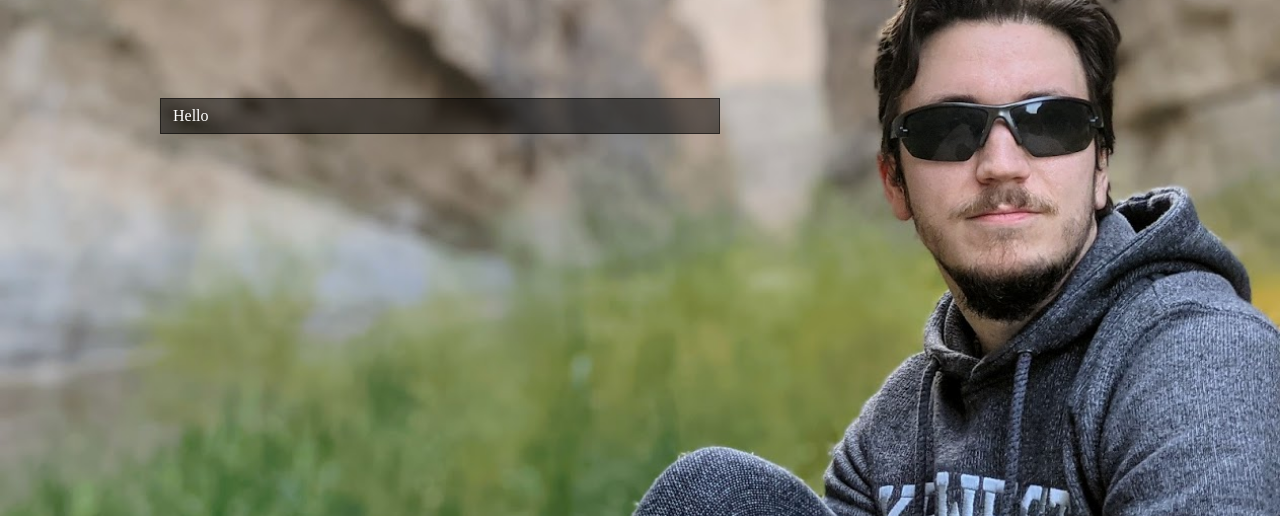
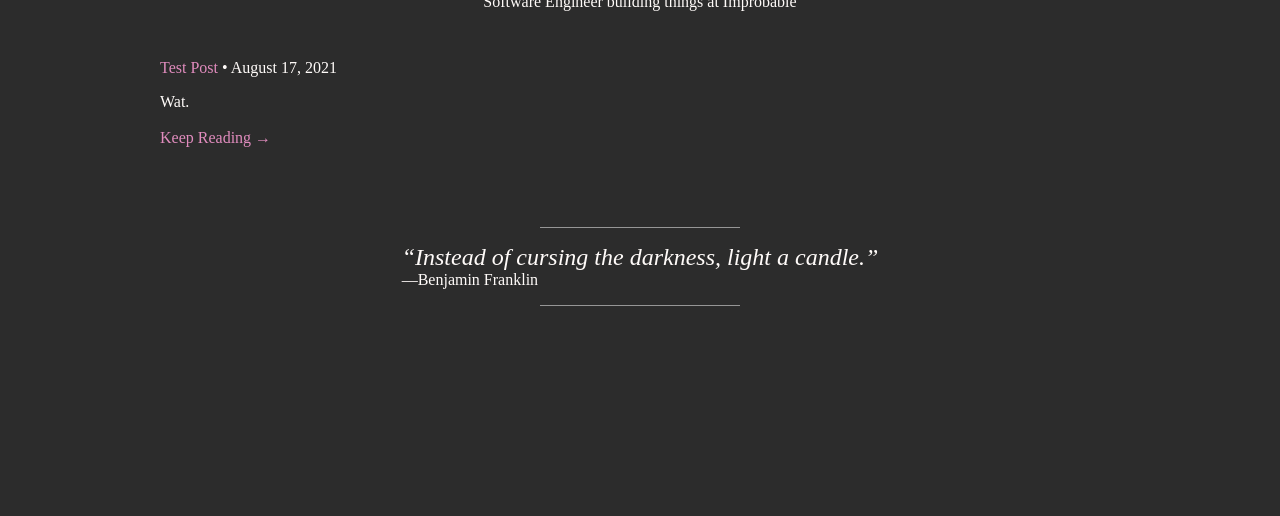
Before and after one commit to ianlamb/ianlamb.com, a Gatsby site: page / in a window 1280 px wide. Shown: the part 284-800 px from the top of the page. Built offline with nearby package versions, Linux system fonts and the light colour scheme; Gatsby itself is replaced by a stand-in of ours; some packages are replaced by stand-ins of ours.

Commit message:
start work on a more simple design

```diff
--- /dev/null
+++ b/src/components/RandomQuote.js
@@ -0,0 +1,57 @@
+import React from "react"
+import styled from "styled-components"
+import theme from "../theme"
+
+const quotes = [
+    {
+        text: "Instead of cursing the darkness, light a candle.",
+        source: "Benjamin Franklin"
+    },
+    {
+        text: "Wealth consists not in having great possessions, but in having few wants.",
+        source: "Epictetus"
+    }
+]
+
+const QuoteContainer = styled.div`
+    margin: ${theme.spacing(6)} auto;
+
+    &:before {
+        position: relative;
+        display: block;
+        content: '';
+        width: ${theme.quoteDecorationSize}px;
+        left: calc(50% - ${theme.quoteDecorationSize/2}px);
+        top: -${theme.spacing(2)};
+        border-top: 1px solid rgba(255, 255, 255, 0.5);
+    }
+    &:after {
+        position: relative;
+        display: block;
+        content: '';
+        width: ${theme.quoteDecorationSize}px;
+        left: calc(50% - ${theme.quoteDecorationSize/2}px);
+        bottom: -${theme.spacing(2)};
+        border-bottom: 1px solid rgba(255, 255, 255, 0.5);
+    }
+`
+
+const Quote = styled.div`
+    font-size: 1.5rem;
+    font-style: italic;
+`
+const Source = styled.div`
+    font-size: 1rem;
+`
+
+const RandomQuote = () => {
+    const quote = quotes[Math.round(Math.random() * (quotes.length - 1))]
+    return (
+        <QuoteContainer>
+            <Quote>&ldquo;{quote.text}&rdquo;</Quote>
+            <Source>&mdash;{quote.source}</Source>
+        </QuoteContainer>
+    )
+}
+
+export default RandomQuote
--- a/src/components/common.js
+++ b/src/components/common.js
@@ -1,25 +1,24 @@
 import styled, { css } from "styled-components"
+import theme from "../theme"
 
 export const Page = styled.div`
   position: relative;
   overflow: auto;
   min-height: 100vh;
+  background: ${theme.palette.background};
+  color: ${theme.palette.foreground}
 `
 
 export const Section = styled.section`
   position: relative;
   width: 100%;
-  min-height: 400px;
+  padding: ${theme.spacing(2)} 0;
   height: ${props => props.height || "auto"};
 `
 
 export const Container = styled.div`
-  position: absolute;
+  position: relative;
   max-width: 960px;
-  top: 0;
-  bottom: 0;
-  left: 0;
-  right: 0;
   margin: 0 auto;
   display: flex;
   flex-direction: row;
@@ -37,10 +36,6 @@ export const Button = styled.button`
     background: palevioletred;
     color: white;
   `}
-`
-
-export const Avatar = styled.img`
-
 `
 
 export const Backdrop = styled.div`
@@ -74,3 +69,32 @@ export const CenterVertically = styled.div`
   align-items: center;
   width: 100%;
 `
+
+export const CenterHorizontally = styled.div`
+  display: flex;
+  justify-content: center;
+  width: 100%;
+`
+
+export const Header = styled.div`
+  display: flex;
+  flex-direction: column;
+  align-items: center;
+  width: 100%;
+  margin-top: ${theme.spacing(5)};
+`
+
+export const Avatar = styled.img`
+  border-radius: 50%;
+  width: ${theme.avatarSize}px;
+  height: ${theme.avatarSize}px;
+`
+
+export const Title = styled.h1`
+  font-size: 3rem;
+  margin: ${theme.spacing(1)};
+`
+
+export const Description = styled.div`
+  font-size: 1rem;
+`
--- a/src/pages/index.js
+++ b/src/pages/index.js
@@ -1,34 +1,39 @@
 import React from "react"
-import styled from "styled-components"
 import SEO from "../components/seo"
 import {
+  Avatar,
   Page,
   Section,
   Container,
-  ShadowBox,
-  Backdrop,
-  CenterVertically,
-  Column
+  Header,
+  Title,
+  Description,
 } from "../components/common"
+import RandomQuote from "../components/RandomQuote"
+import BlogRoll from "../components/BlogRoll"
 import "../styles.css"
-
-const Title = styled.h1`
-  text-align: center;
-
-`
 
 export default function Home() {
   return (
     <Page>
       <SEO />
-      <Backdrop src="/bg1.jpg"></Backdrop>
-      <Section height="100vh">
+      <Section>
         <Container>
-          <CenterVertically>
-            <Column size="7">
-              <ShadowBox>Hello</ShadowBox>
-            </Column>
-          </CenterVertically>
+          <Header>
+            <Avatar src="/avatar.png" alt="avatar" />
+            <Title>Ian Lamb</Title>
+            <Description>Software Engineer building things at Improbable</Description>
+          </Header>
+        </Container>
+      </Section>
+      <Section>
+        <Container>
+          <BlogRoll />
+        </Container>
+      </Section>
+      <Section>
+        <Container>
+          <RandomQuote />
         </Container>
       </Section>
     </Page>
--- a/src/styles.css
+++ b/src/styles.css
@@ -7,3 +7,11 @@ html, body {
   padding: 0;
   font-size: 100%;
 }
+
+a {
+  text-decoration: none;
+  color: rgba(225, 140, 190, 1);
+}
+a:hover {
+  text-decoration: underline;
+}
--- /dev/null
+++ b/src/theme.js
@@ -0,0 +1,13 @@
+const spacingMultiplier = 8
+const theme = {
+    spacing: (value) => `${value * spacingMultiplier}px`,
+    spacingMultiplier,
+    avatarSize: 150,
+    quoteDecorationSize: 200,
+    palette: {
+        background: '#2c2c2c',
+        foreground: '#fffbf9'
+    }
+}
+
+export default theme
```
Also changed, not shown: static/avatar.jpg (deleted), static/bg1.jpg (deleted), 2 other files.
